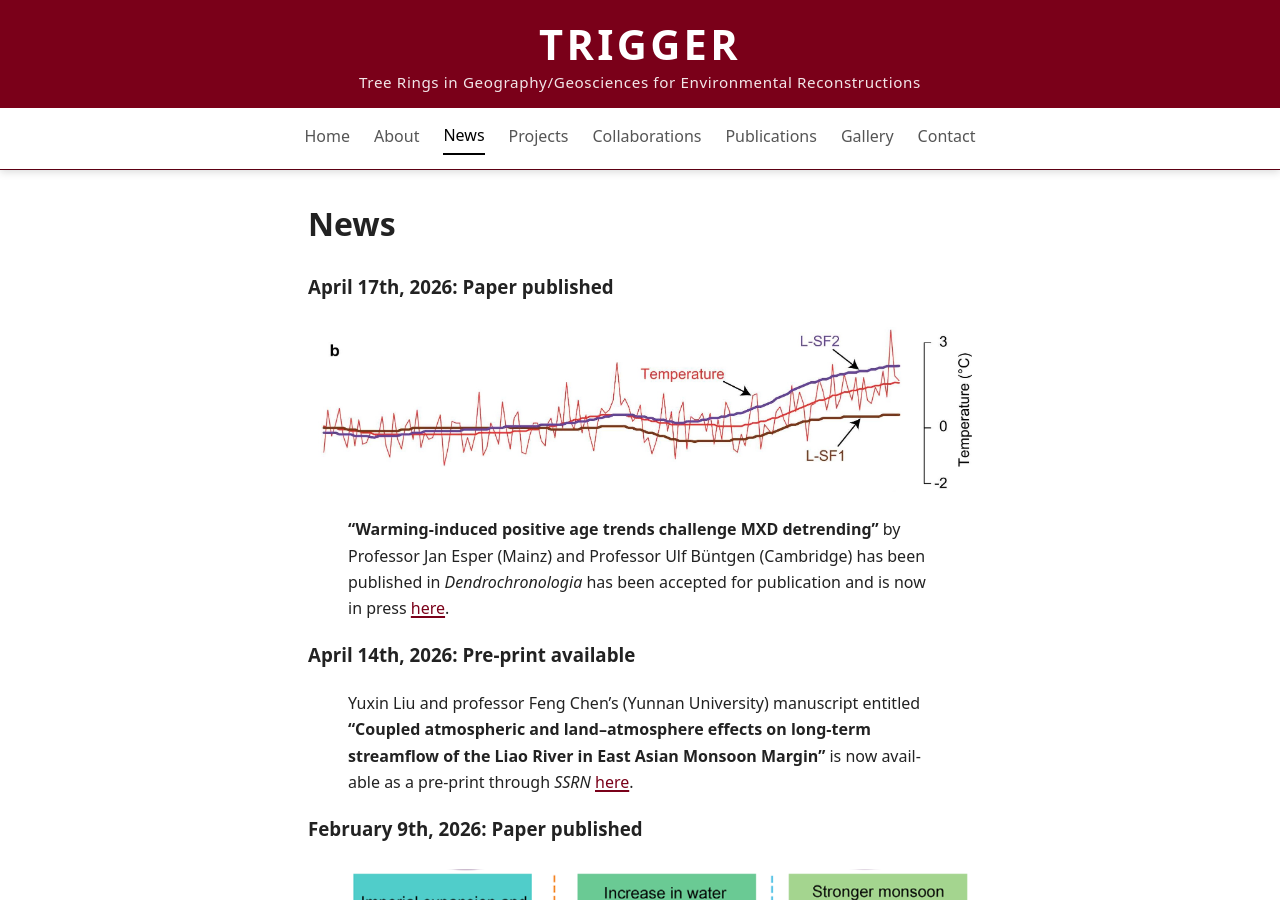
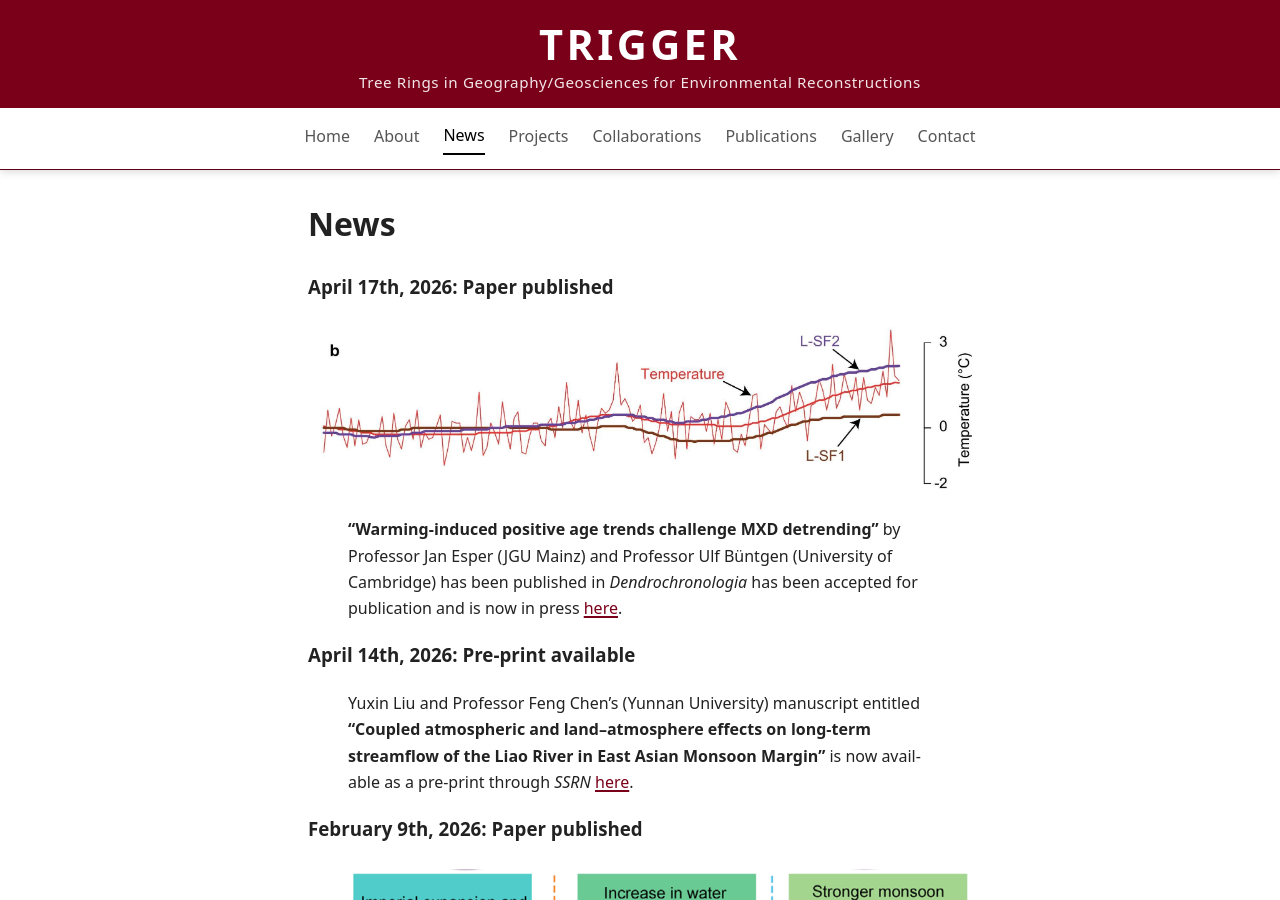
Before and after one commit to mcatorbenson/mcatorbenson.github.io, a Jekyll site: the page built from news/index.md, in a window 1280 px wide and 900 px high. Built offline with Jekyll 4.4.1, drawn with Linux system fonts in a browser that asks for light colours.

Commit message:
Update index.md

```diff
--- a/news/index.md
+++ b/news/index.md
@@ -9,10 +9,10 @@
     <img src="../assets/temp/esper26DENDRO.jpg" alt="Esper 2026 - Dendrochronologia">
 </a>
 
-> **"Warming-induced positive age trends challenge MXD detrending"** by Professor Jan Esper (Mainz) and Professor Ulf Büntgen (Cambridge) has been published in *Dendrochronologia* has been accepted for publication and is now in press [here](https://www.sciencedirect.com/science/article/pii/S1125786526000615).
+> **"Warming-induced positive age trends challenge MXD detrending"** by Professor Jan Esper (JGU Mainz) and Professor Ulf Büntgen (University of Cambridge) has been published in *Dendrochronologia* has been accepted for publication and is now in press [here](https://www.sciencedirect.com/science/article/pii/S1125786526000615).
 
 ### April 14th, 2026: Pre-print available
-> Yuxin Liu and professor Feng Chen's (Yunnan University) manuscript entitled **"Coupled atmospheric and land–atmosphere effects on long-term streamflow of the Liao River in East Asian Monsoon Margin"** is now available as a pre-print through *SSRN* [here](https://papers.ssrn.com/sol3/papers.cfm?abstract_id=6561250&__cf_chl_tk=ymQTMB..qP0HNiGi82n_NzHvp69gJGiN6fymFwd1Mjc-1776205069-1.0.1.1-eaYlr31tWVA0xfIqjrnRCaxe.tMndwGJd_b9dhWiZmI).
+> Yuxin Liu and Professor Feng Chen's (Yunnan University) manuscript entitled **"Coupled atmospheric and land–atmosphere effects on long-term streamflow of the Liao River in East Asian Monsoon Margin"** is now available as a pre-print through *SSRN* [here](https://papers.ssrn.com/sol3/papers.cfm?abstract_id=6561250&__cf_chl_tk=ymQTMB..qP0HNiGi82n_NzHvp69gJGiN6fymFwd1Mjc-1776205069-1.0.1.1-eaYlr31tWVA0xfIqjrnRCaxe.tMndwGJd_b9dhWiZmI).
 
 ### February 9th, 2026: Paper published
 <a href="../assets/temp/chen26pnas.png" class="lightbox">
```
